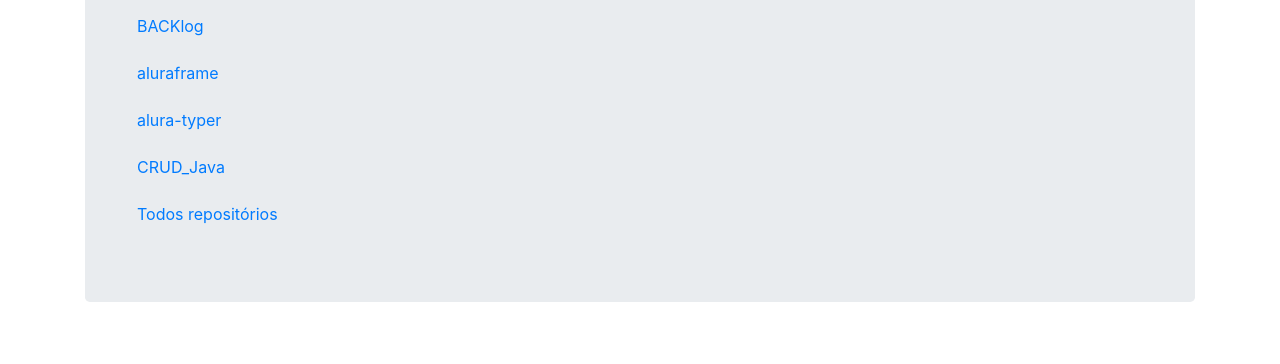
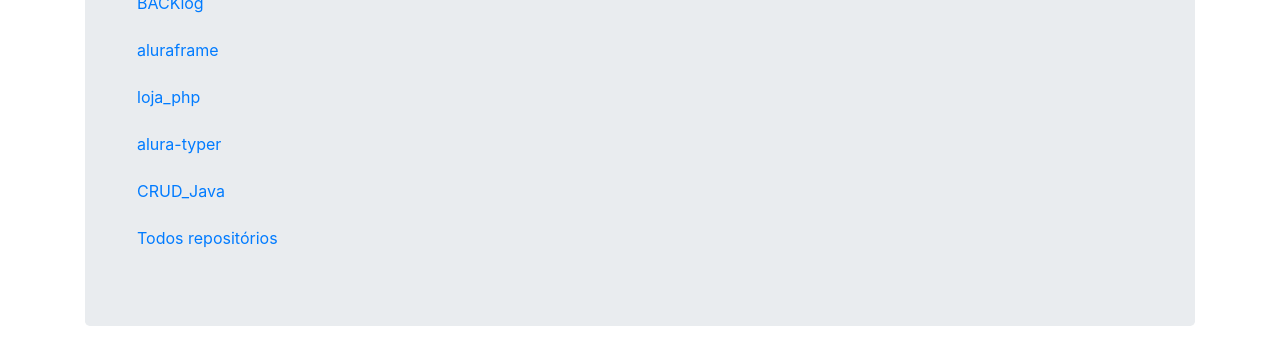
Before and after one commit to victormt4/victormt4.github.io, a plain HTML site: page index.html in a window 1280 px wide. Shown: the part 372-736 px from the top of the page. Drawn offline with nearby package versions, Linux system fonts and the light colour scheme.

Commit message:
Adicionando repositório loja_php nos links

```diff
--- a/index.html
+++ b/index.html
@@ -41,6 +41,7 @@
   <ul class="list-group list-group-flush">
   <li class="list-group-item"><a href="https://github.com/victormt4/BACKlog" class="">BACKlog</a></li>
   <li class="list-group-item"><a href="https://github.com/victormt4/aluraframe" class="">aluraframe</a></li>
+  <li class="list-group-item"><a href="https://github.com/victormt4/loja_php" class="">loja_php</a></li>
   <li class="list-group-item"><a href="https://github.com/victormt4/alura-typer" class="">alura-typer</a></li>
   <li class="list-group-item"><a href="https://github.com/victormt4/CRUD_Java" class="">CRUD_Java</a></li>
   <li class="list-group-item"><a href="https://github.com/victormt4?tab=repositories" class="">Todos repositórios</a></li>
```
